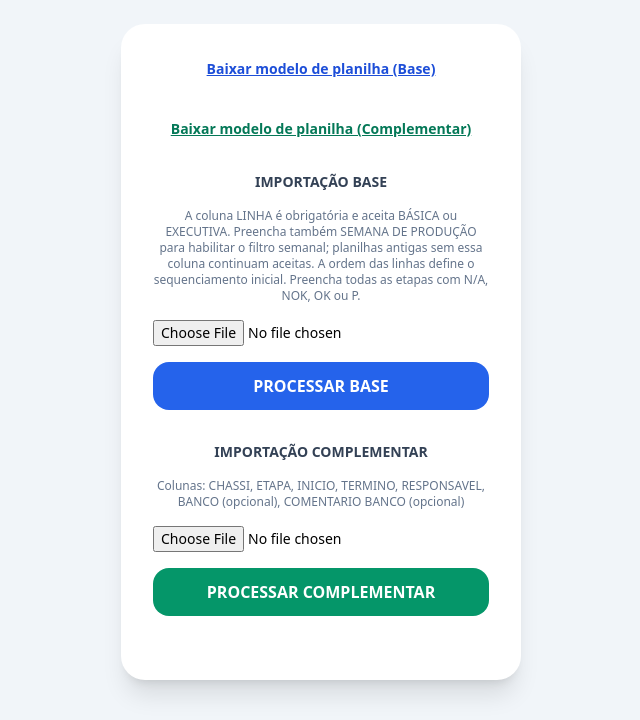
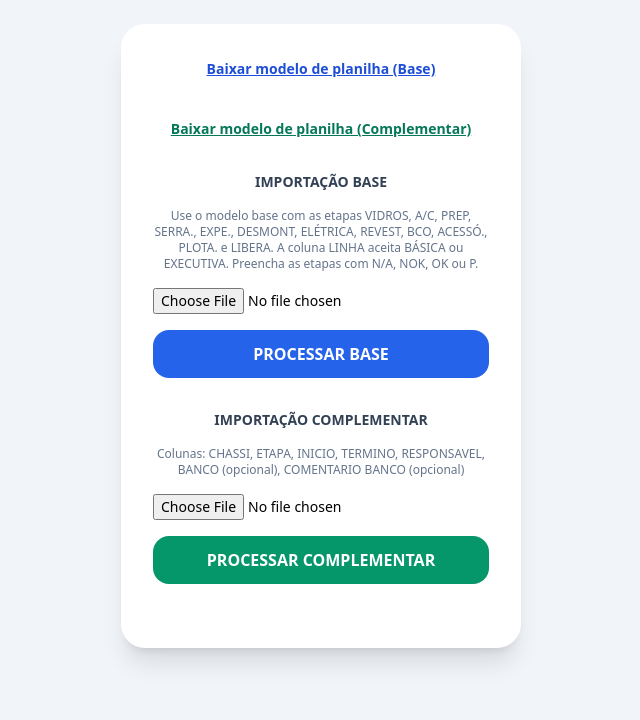
Before and after one commit to paulo1998dantas-crypto/projeto_final-main, a FastAPI app: template templates/importar.html in a window 1280 px wide. Shown: the part 56-776 px from the top of the page, without its empty margins (319-959 px from the left). Run offline with FastAPI, Linux system fonts and the light colour scheme; the template is opened without the code that fills it, so the values that code supplies are empty; some libraries are stand-ins or nearby versions.

Commit message:
Atualiza template base com etapa libera

```diff
--- a/main.py
+++ b/main.py
@@ -425,9 +425,9 @@ ETAPA_REGRAS = {
     "REVEST": lambda s: s.get("DESMONT") in STATUS_CONCLUIDO and etapa_pendente(s, "REVEST"),
     "ELÉTRICA": lambda s: s.get("REVEST") in STATUS_CONCLUIDO and etapa_pendente(s, "ELÉTRICA"),
     "BCO": lambda s: s.get("ELÉTRICA") in STATUS_CONCLUIDO and etapa_pendente(s, "BCO"),
-    "ACESSÓ.": lambda s: s.get("BCO") in STATUS_CONCLUIDO and etapa_pendente(s, "ACESSÓ."),
+    "ACESSÓ.": lambda s: s.get("BCO") == "SIM" and etapa_pendente(s, "ACESSÓ."),
     "PLOTA.": lambda s: etapa_pendente(s, "PLOTA."),
-    "LIBERA.": lambda s: etapa_pendente(s, "LIBERA."),
+    "LIBERA.": lambda s: s.get("BCO") == "SIM" and etapa_pendente(s, "LIBERA."),
 }
 
 KANBAN_COLUNAS = [
@@ -736,6 +736,11 @@ async def home(
                 break
 
         # FILTRAGEM POR ETAPA (Lógica de Negócio)
+        if modo_liberacao:
+            if ETAPA_REGRAS["LIBERA."](status_map):
+                veiculos_exibicao.append(v)
+            continue
+
         if etapa and etapa.strip() and not modo_liberacao and not modo_gerencial:
             filtro = normalize_etapa(etapa)
             if filtro in ["GE", "CLIM"]:
--- a/static/modelo_upload.csv
+++ b/static/modelo_upload.csv
@@ -1,2 +1,2 @@
-CHASSI,MMMV,LINHA,SEMANA DE PRODUÇÃO,AR CONDICIONADO,CJ. BCO,CLIENTE,DESTINO,DATA DE ENTREGA,LOCALIZACAO,BANCO,COMENTARIO BANCO,PREP,EXPE.,SERRA.,PLOTA.,VIDROS,A/C,DESMONT,REVEST,ELÉTRICA,BCO,ACESSÓ.
-,
+CHASSI,MMMV,LINHA,SEMANA DE PRODUÇÃO,AR CONDICIONADO,CJ. BCO,CLIENTE,DESTINO,DATA DE ENTREGA,LOCALIZACAO,BANCO,COMENTARIO BANCO,VIDROS,A/C,PREP,SERRA.,EXPE.,DESMONT,ELÉTRICA,REVEST,BCO,ACESSÓ.,PLOTA.,LIBERA.
+,,,,,,,,,,,,,,,,,,,,,,,
--- a/templates/importar.html
+++ b/templates/importar.html
@@ -21,7 +21,7 @@
             </a>
             <div class="space-y-4">
                 <h2 class="text-sm font-bold text-slate-700 uppercase">Importação Base</h2>
-                <p class="text-xs text-slate-500">A coluna LINHA é obrigatória e aceita BÁSICA ou EXECUTIVA. Preencha também SEMANA DE PRODUÇÃO para habilitar o filtro semanal; planilhas antigas sem essa coluna continuam aceitas. A ordem das linhas define o sequenciamento inicial. Preencha todas as etapas com N/A, NOK, OK ou P.</p>
+                <p class="text-xs text-slate-500">Use o modelo base com as etapas VIDROS, A/C, PREP, SERRA., EXPE., DESMONT, ELÉTRICA, REVEST, BCO, ACESSÓ., PLOTA. e LIBERA. A coluna LINHA aceita BÁSICA ou EXECUTIVA. Preencha as etapas com N/A, NOK, OK ou P.</p>
                 <form id="upForm" class="space-y-4" enctype="multipart/form-data">
                     <input type="file" id="file" accept=".xlsx,.csv" class="w-full text-sm" required>
                     <button type="submit" class="w-full py-3 bg-blue-600 text-white rounded-2xl font-bold">PROCESSAR BASE</button>
```
Also changed, not shown: 1 other file.
